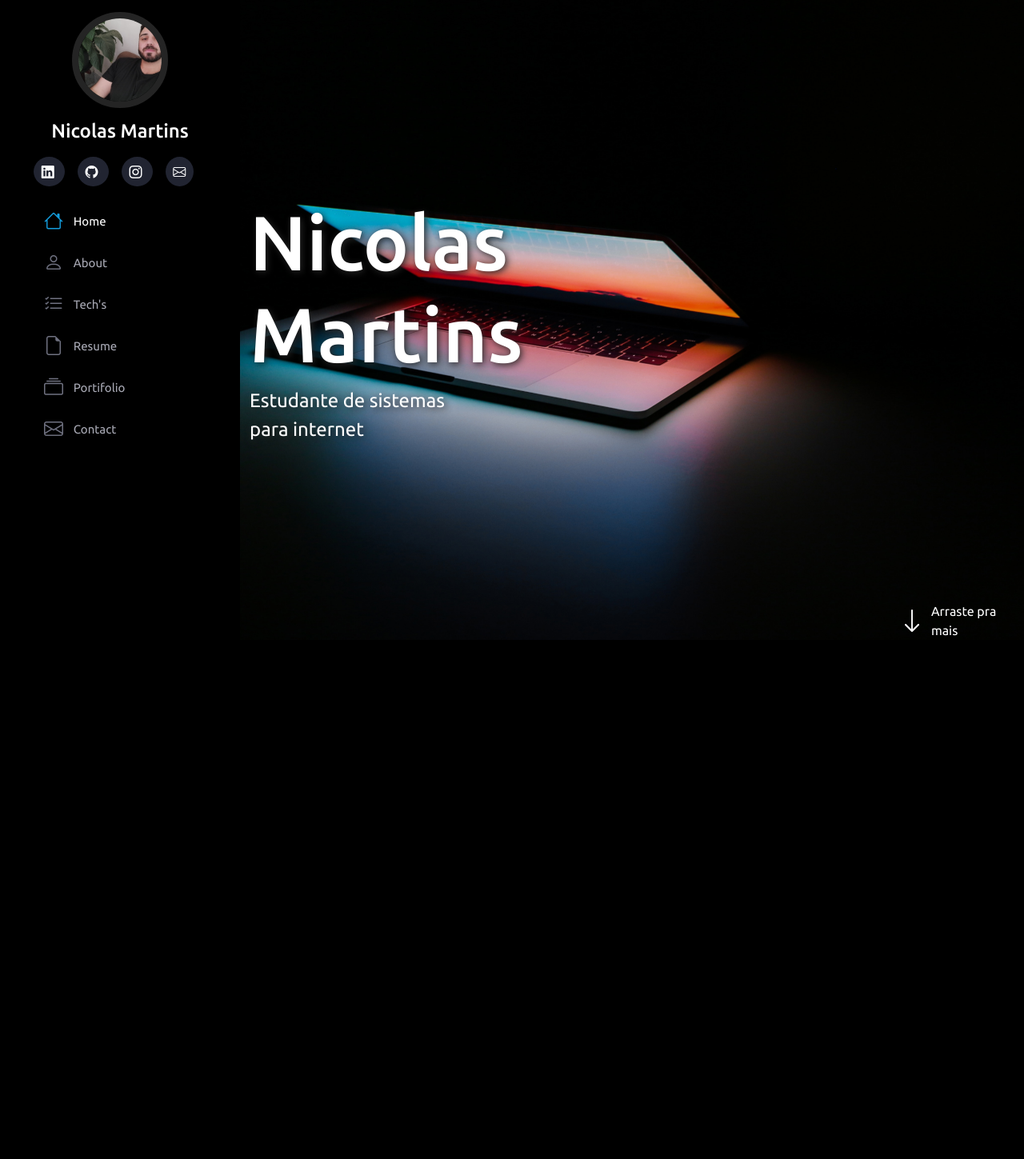
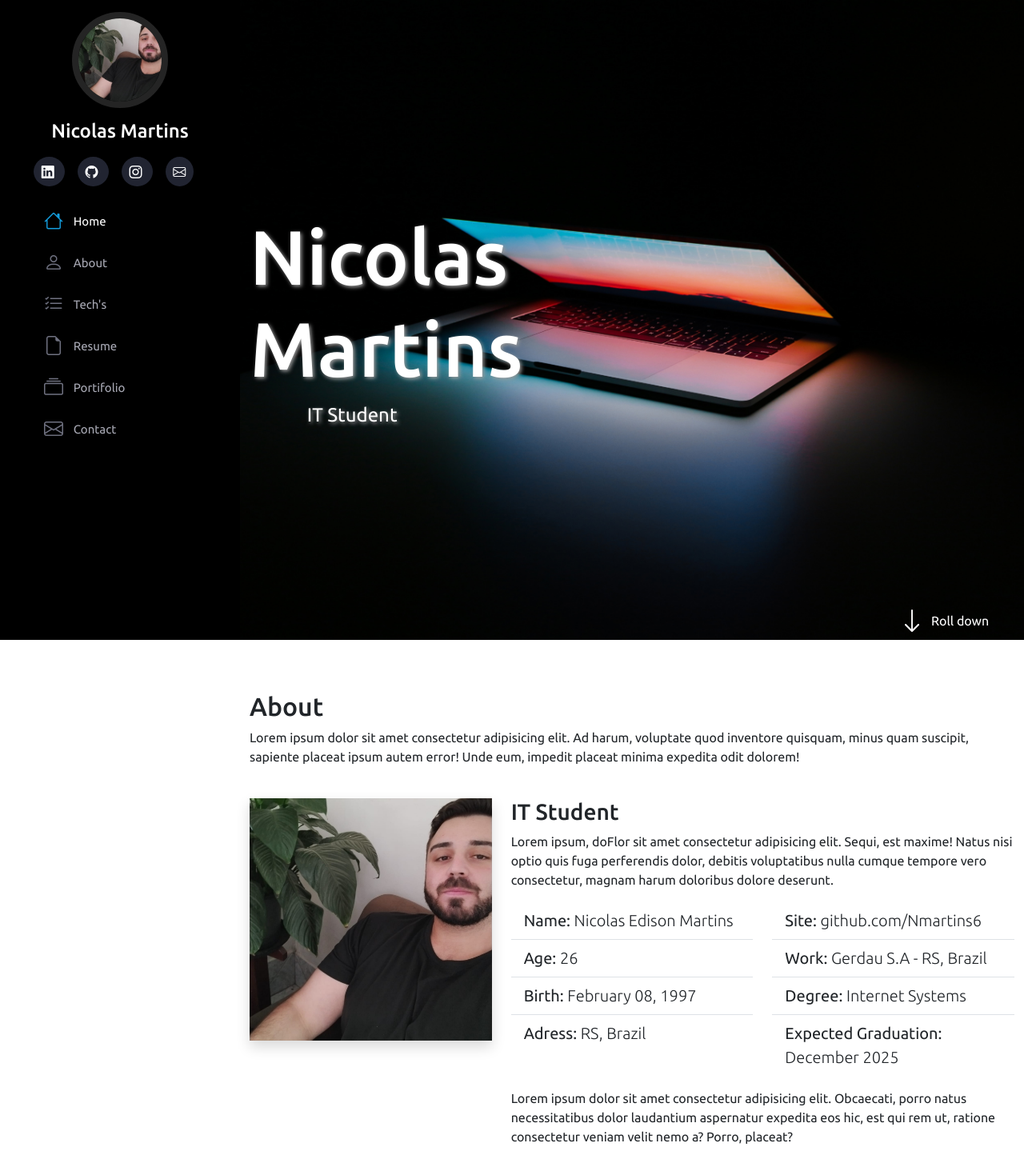
Before and after one commit to Nmartins6/portifolio, a Flask app: page / in a window 1280 px wide. Shown: the whole page at 80% size. Before the commit the page ends 799 px from the top, so only its background shows below. Run offline with Flask 3, Linux system fonts and the light colour scheme; some libraries are stand-ins or nearby versions.

Commit message:
making responsiveness and creating 'about' section

```diff
--- a/static/script.js
+++ b/static/script.js
@@ -0,0 +1,24 @@
+/* Open and close side menu mobile */
+
+const menuMobile = document.querySelector('.menu-mobile')
+const body = document.querySelector('body')
+
+menuMobile.addEventListener('click', () => {
+    menuMobile.classList.contains("bi-list")
+    ? menuMobile.classList.replace("bi-list", "bi-x")
+    : menuMobile.classList.replace("bi-x", "bi-list")
+    body.classList.toggle('menu-nav-active')
+})
+
+/*Close menu*/
+
+const navItem = document.querySelectorAll('.nav-item')
+
+navItem.forEach(item => {
+    item.addEventListener('click', () => {
+        if(body.classList.contains("menu-nav-active")) {
+         body.classList.remove("menu-nav-active")
+         menuMobile.classList.replace("bi-x", "bi-list")
+        }
+    })
+})
--- a/static/style.css
+++ b/static/style.css
@@ -13,12 +13,12 @@ html, body {
     top: 0;
     left: 0;
     bottom: 0;
-    background: black;
+    background: #000;
     overflow-y: auto;
     width: 300px;
     transition: all ease-in-out 0.5s;
     padding: 0 15px;
-    z-index: auto;
+    z-index: 9999;
 }
 
 #header .profile img {
@@ -112,7 +112,7 @@ section#home span#subtitle {
 }
 
 .text-shadow {
-   text-shadow: 2px 2px 10px #242424;
+   text-shadow: 2px 2px 5px #9b9b9b;
 }
 
 section#home div#roll {
@@ -123,3 +123,76 @@ section#home div#roll a {
     text-decoration: none;
     color: #fff;
 }
+
+i.menu-mobile {
+    position: fixed;
+    color: #fff;
+    background-color: #242424;
+    right: 1rem;
+    top: 1rem;
+    font-size: 1.5rem;
+    border-radius: 50%;
+    cursor: pointer;
+    z-index: 99999;
+    width: 45px;
+    height: 45px;
+    display: none;
+    justify-content: center;
+    align-items: center;
+}
+
+.menu-nav-active {
+    overflow: hidden;
+}
+
+.menu-nav-active #header {
+    left: 0;
+}
+
+@media (max-width: 1024px) {
+    #header {
+        left: -300px;
+    }
+    i.menu-mobile {
+        display: flex;
+        z-index: 9999;
+    }
+    section#home h2 {
+       font-size: 3.5rem;
+    }
+    section#home span#subtitle {
+        margin-right: auto;
+        font-size: 1rem;
+    }
+    #main {
+        margin-left: 0px;
+    }
+
+
+
+}
+
+
+
+/*Scrollbar*/
+
+::-webkit-scrollbar {
+    width: 3px;
+  }
+
+  /* Track */
+  ::-webkit-scrollbar-track {
+    box-shadow: inset 0 0 5px #000;
+    border-radius: 10px;
+  }
+
+  /* Handle */
+  ::-webkit-scrollbar-thumb {
+    background: #242424;
+    border-radius: 10px;
+  }
+
+  /* Handle on hover */
+  ::-webkit-scrollbar-thumb:hover {
+    background: #242424;
+  }
--- a/templates/index.html
+++ b/templates/index.html
@@ -1,5 +1,6 @@
 <!DOCTYPE html>
 <html lang="en">
+
 <head>
     <meta charset="UTF-8">
     <meta http-equiv="X-UA-Compatible" content="IE=edge">
@@ -9,23 +10,26 @@
     <link rel="stylesheet" href="https://cdn.jsdelivr.net/npm/bootstrap-icons@1.10.5/font/bootstrap-icons.css">
     <title>Portifolio</title>
 </head>
+
 <body>
+
+    <i class="bi bi-list menu-mobile"></i>
 
     <aside id="header">
         <section class="profile">
             <img src="../static/img/profile_picture.png" alt="Nicolas profile piture">
             <h1>Nicolas Martins</h1>
             <div class="social-icons text-center mt-4">
-                <a target="_blank" href="#">
+                <a target="_blank" rel="noopener noreferrer" href="https://www.linkedin.com/in/nicolasedm/">
                     <i class="bi bi-linkedin"></i>
                 </a>
-                <a target="_blank" href="#">
+                <a target="_blank" rel="noopener noreferrer" href="https://github.com/Nmartins6/portifolio">
                     <i class="bi bi-github"></i>
                 </a>
-                <a target="_blank" href="#">
+                <a target="_blank" rel="noopener noreferrer" href="https://www.instagram.com/niicolasmartins/">
                     <i class="bi bi-instagram"></i>
                 </a>
-                <a target="_blank" href="#">
+                <a target="_blank" rel="noopener noreferrer" href="#contact">
                     <i class="bi bi-envelope"></i>
                 </a>
             </div>
@@ -34,22 +38,22 @@
         <nav id="navbar" class="nav-menu">
             <ul class="nav flex-column">
                 <li class="nav-item">
-                  <a class="nav-link active" aria-current="page" href="#"><i class="bi bi-house"></i>Home</a>
+                    <a class="nav-link active" aria-current="page" href="#home"><i class="bi bi-house" aria-hidden="true"></i>Home</a>
                 </li>
                 <li class="nav-item">
-                    <a class="nav-link" href="#"><i class="bi bi-person"></i>About</a>
+                    <a class="nav-link" href="#about"><i class="bi bi-person" aria-hidden="true"></i>About</a>
                 </li>
                 <li class="nav-item">
-                  <a class="nav-link" href="#"><i class="bi bi-list-check"></i>Tech's</a>
+                    <a class="nav-link" href="#"><i class="bi bi-list-check" aria-hidden="true"></i>Tech's</a>
                 </li>
                 <li class="nav-item">
-                  <a class="nav-link" href="#"><i class="bi bi-file-earmark"></i>Resume</a>
+                    <a class="nav-link" href="#"><i class="bi bi-file-earmark" aria-hidden="true"></i>Resume</a>
                 </li>
                 <li class="nav-item">
-                    <a class="nav-link" href="#"><i class="bi bi-collection"></i>Portifolio</a>
+                    <a class="nav-link" href="#"><i class="bi bi-collection" aria-hidden="true"></i>Portifolio</a>
                 </li>
                 <li class="nav-item">
-                    <a class="nav-link" href="#"><i class="bi bi-envelope"></i>Contact</a>
+                    <a class="nav-link" href="#"><i class="bi bi-envelope" aria-hidden="true"></i>Contact</a>
                 </li>
             </ul>
         </nav>
@@ -60,13 +64,70 @@
         <section id="home" class="row m-0 p-0">
             <div class="col-md-5 d-flex justify-content-center align-items-center flex-column">
                 <h2 class="text-white text-shadow">Nicolas Martins</h2>
-                <span id="subtitle" class="text-white text-shadow">Estudante de sistemas para internet</span>
+                <span id="subtitle" class="text-white text-shadow">IT Student</span>
             </div>
 
             <div class="col-md-7 d-flex justify-content-end align-items-end flex-column">
                 <div id="roll" class="d-flex align-items-center">
                     <i class="bi bi-arrow-down text-white pe-2 fs-2" aria-hidden="true"></i>
-                    <a href="#">Arraste pra mais</a>
+                    <a href="#about">Roll down</a>
+                </div>
+            </div>
+        </section>
+
+        <section class="container mt-5" id="about">
+            <div class="row w-100">
+                <div class="col-md-12" data-anime="down">
+                    <h2 class="pt-3">About</h2>
+                    <p>Lorem ipsum dolor sit amet consectetur adipisicing elit. Ad harum, voluptate quod inventore
+                        quisquam, minus quam suscipit, sapiente placeat ipsum autem error! Unde eum, impedit placeat
+                        minima expedita odit dolorem!</p>
+                </div>
+            </div>
+
+            <div class="row mt-4">
+                <div class="col-md-4">
+                    <img class="img-fluid shadow" src="../static/img/profile_picture.png" alt="Nicolas profile picture" data-anime="left">
+                </div>
+
+                <div class="col-md-8" data-anime="right">
+                    <h3>IT Student</h3>
+                    <p>Lorem ipsum, doFlor sit amet consectetur adipisicing elit. Sequi, est maxime! Natus nisi optio
+                        quis fuga perferendis dolor, debitis voluptatibus nulla cumque tempore vero consectetur, magnam
+                        harum doloribus dolore deserunt.</p>
+
+                    <div class="z-0 row mt-3 mb-3">
+                        <div class="col-md-6">
+                            <ul class="list-group list-group-flush fs-5">
+                                <li class="list-group-item">Name: <span class="fw-light">Nicolas Edison Martins</span>
+                                </li>
+                                <li class="list-group-item">Age: <span class="fw-light">26</span></li>
+                                <li class="list-group-item">Birth: <span class="fw-light">February 08, 1997</span></li>
+                                </li>
+                                <li class="list-group-item">Adress: <span class="fw-light">RS, Brazil</span></li>
+                                </li>
+                            </ul>
+                        </div>
+                        <div class="col-md-6">
+                            <ul class="list-group list-group-flush fs-5">
+                                <li class="list-group-item">Site: <a class="fw-light text-decoration-none link-dark"
+                                        href="https://github.com/Nmartins6/portifolio" target="_blank"
+                                        rel="noopener noreferrer">github.com/Nmartins6</a>
+                                </li>
+                                <li class="list-group-item">Work: <a class="fw-light text-decoration-none link-dark"
+                                        href="http://gerdau.com.br" target="_blank" rel="noopener noreferrer">Gerdau S.A
+                                    </a><span class="fw-light"> - RS, Brazil</span></li>
+                                <li class="list-group-item">Degree: <span class="fw-light">Internet Systems</span></li>
+                                <li class="list-group-item">Expected Graduation: <span class="fw-light">December
+                                        2025</span></li>
+                            </ul>
+                        </div>
+                    </div>
+
+                    <p>Lorem ipsum dolor sit amet consectetur adipisicing elit. Obcaecati, porro natus necessitatibus
+                        dolor laudantium aspernatur expedita eos hic, est qui rem ut, ratione consectetur veniam velit
+                        nemo a? Porro, placeat?</p>
+
                 </div>
             </div>
         </section>
@@ -76,4 +137,5 @@
     <script src="../static/bootstrap/js/bootstrap.bundle.min.js"></script>
     <script src="../static/script.js"></script>
 </body>
+
 </html>
```
Lines whose indentation alone changed are shown as unchanged.
